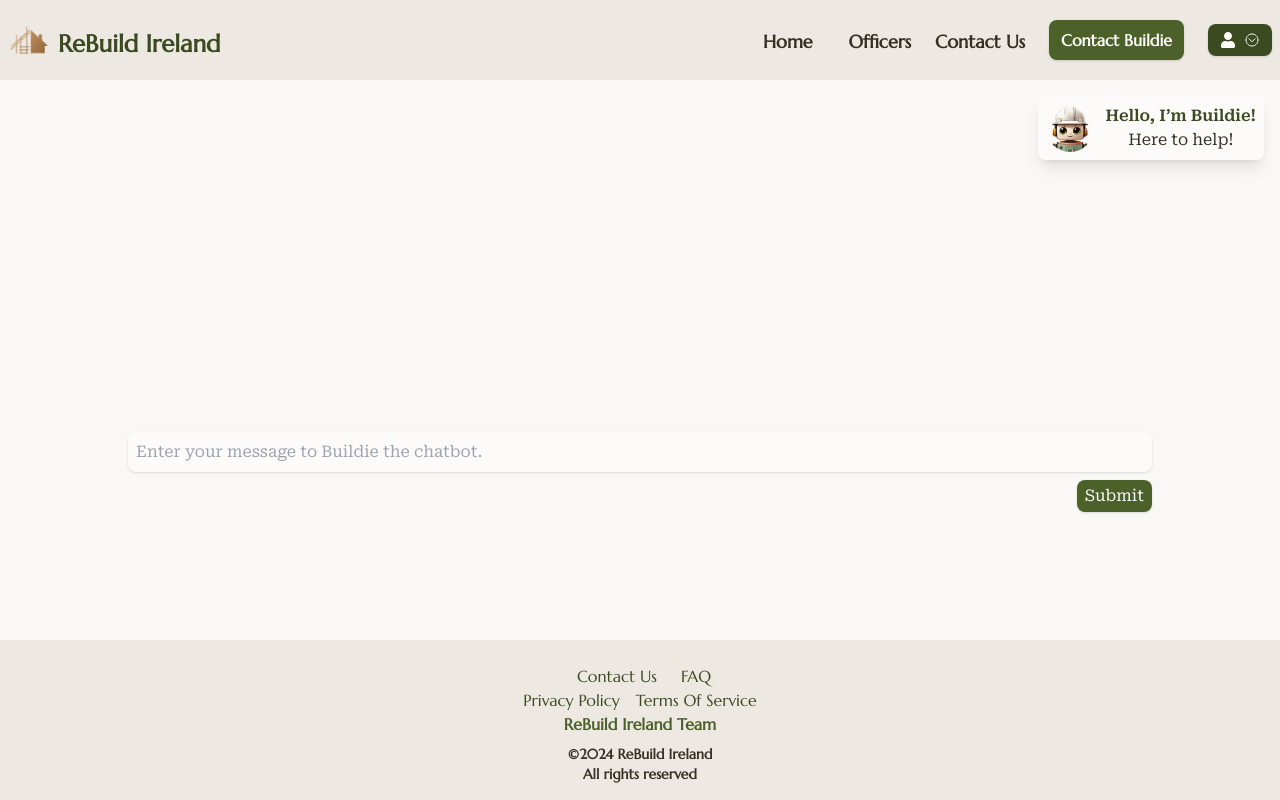
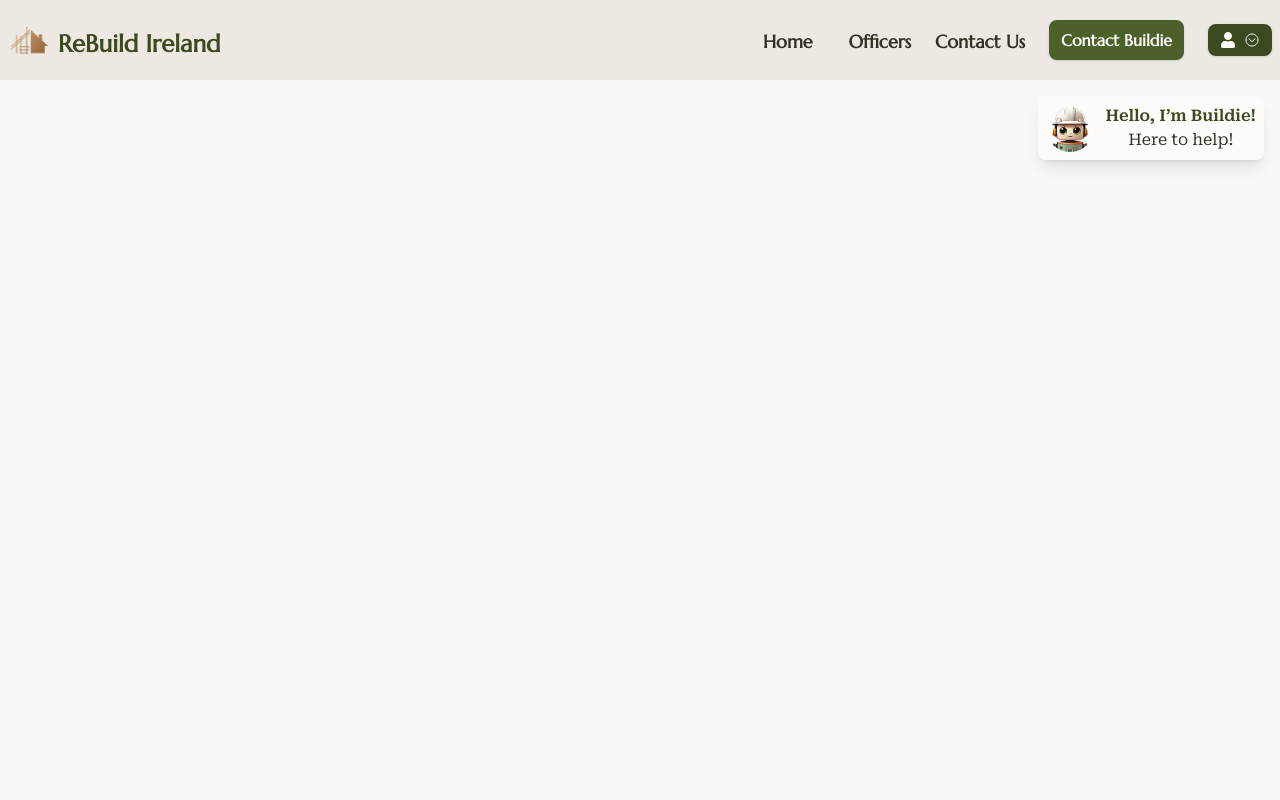
Before and after one commit to ai-avenger-teams/rebuild-ireland-frontend, a React (Vite) app: page /ChatRoom in a window 1280 px wide. Shown: the top 800 px of the page. Built offline with nearby package versions, Linux system fonts and the light colour scheme.

Commit message:
Style box

```diff
--- a/index.html
+++ b/index.html
@@ -1,12 +1,29 @@
-<!doctype html>
+<!DOCTYPE html>
 <html lang="en">
-
   <head>
     <meta charset="UTF-8" />
     <meta name="viewport" content="width=device-width, initial-scale=1.0" />
-  <link rel="apple-touch-icon" sizes="180x180" href="/src/assets/favicon/apple-touch-icon.png">
-  <link rel="icon" type="image/png" sizes="32x32" href="/src/assets/favicon/favicon-32x32.png">
-  <link rel="icon" type="image/png" sizes="16x16" href="/src/assets/favicon/favicon-16x16.png">
+    <link
+      rel="apple-touch-icon"
+      sizes="180x180"
+      href="/src/assets/favicon/apple-touch-icon.png"
+    />
+    <link
+      rel="icon"
+      type="image/png"
+      sizes="32x32"
+      href="/src/assets/favicon/favicon-32x32.png"
+    />
+    <link
+      rel="icon"
+      type="image/png"
+      sizes="16x16"
+      href="/src/assets/favicon/favicon-16x16.png"
+    />
+    <!-- <link
+      rel="stylesheet"
+      href="https://www.gstatic.com/dialogflow-console/fast/df-messenger/prod/v1/themes/df-messenger-default.css"
+    /> -->
     <title>ReBuild Ireland</title>
   </head>
 
@@ -15,4 +32,5 @@
     <script type="module" src="/src/main.jsx"></script>
   </body>
 
+  <script src="https://www.gstatic.com/dialogflow-console/fast/df-messenger/prod/v1/df-messenger.js"></script>
 </html>
--- a/src/App.css
+++ b/src/App.css
@@ -1,3 +1,32 @@
+/* https://cloud.google.com/dialogflow/cx/docs/concept/integration/dialogflow-messenger/css */
+
+:root {
+  --custom-green: #3b4a20
+  --custom-light-green: #4c602a;
+
+  --df-messenger-bot-message: #3773e5; /* Bot message background */
+  --df-messenger-user-message: #f4f4f4; /* User message background */
+  --df-messenger-font-color: #333333; /* Text color for messages */
+  --df-messenger-send-icon: #4c602a; /* Send icon color */
+
+  --df-messenger-button-titlebar-text-color: #ffffff; /* Title bar text color */
+  --df-messenger-chat-background-color: #f3f8ea; /* Chat window background */
+  --df-messenger-input-placeholder-color: #cccccc; /* Input placeholder text color */
+
+  --df-messenger-chat-window-height: 80vh; /* Chat window height */
+  --df-messenger-chat-window-width: 80vw; /* Chat window width */
+  --df-messenger-chat-bubble-border-radius: 50px; /* Chat bubble border radius */
+  --df-messenger-chat-window-box-shadow: rgba(0, 0, 0, 0.35) 0px 5px 15px;/* Chat window box shadow */
+
+  --df-messenger-titlebar-background: #3b4a20; /* Title bar background */
+  --df-messenger-titlebar-border: black; /* Title bar border */
+
+  --df-messenger-chat-bubble-background: #3b4a20; /* Chat bubble background */
+  --df-messenger-send-icon-color: #3b4a20; /* Send button icon colour */
+
+  --df-messenger-chat-border-radius: 10px; /* Border radius for the dialog */
+}
+
 #root {
   background-color: #faf8f6;
   margin: 0 auto;
@@ -81,3 +110,21 @@ body {
 .read-the-docs {
   color: #888;
 }
+
+/* Chat messenger styling */
+
+/* df-messenger-chat-window-height {
+  height: 500px;
+}
+
+df-messenger-chat-window-width {
+  width: 350px;
+}
+
+df-messenger-chat-window-offset {
+  bottom: 0;
+}
+
+df-messenger-chat-window-box-shadow {
+  box-shadow: 0 0 10px 0 rgba(0, 0, 0, 0.1);
+} */
--- a/src/api/auth.js
+++ b/src/api/auth.js
@@ -120,8 +120,6 @@ export const createUserDocumentFromGoogleAuth = async (userAuth) => {
 
   const userSnapShot = await getDoc(userDocRef);
 
-  console.log(userSnapShot);
-
   if (!userSnapShot.exists()) {
     const { email, displayName, name } = userAuth;
 
--- a/src/components/ChatBubble.jsx
+++ b/src/components/ChatBubble.jsx
@@ -1,21 +1,9 @@
-import PropTypes from 'prop-types';
-
-function ChatBubble(prop) {
-
-	return(
-		<div
-			className="p-2 m-2 bg-veryLightGreen rounded-lg shadow"
-			id={"chatbubble" + prop.index}
-		>
-			{prop.message}
-		</div>
-	)
-};
-
-ChatBubble.propTypes = {
-	message: PropTypes.string,
-	index: PropTypes.number,
-	user: PropTypes.bool,
-};
+function ChatBubble(props) {
+  return (
+    <div className="p-2 m-2 bg-veryLightGreen rounded-lg shadow">
+      {props.message}
+    </div>
+  );
+}
 
 export default ChatBubble;
--- a/src/components/ChatbotGreeting.jsx
+++ b/src/components/ChatbotGreeting.jsx
@@ -1,4 +1,4 @@
-import React, { useState, useEffect } from 'react';
+import { useState, useEffect } from "react";
 
 function ChatbotGreeting() {
   const [visible, setVisible] = useState(false);
@@ -21,7 +21,7 @@ function ChatbotGreeting() {
   return (
     <div
       className={`fixed right-4 top-24 bg-primarylight p-2 rounded-lg shadow-lg transition-opacity duration-500 ease-in-out ${
-        visible ? 'opacity-100' : 'opacity-0'
+        visible ? "opacity-100" : "opacity-0"
       }`}
       style={{ zIndex: 1000 }}
     >
--- a/src/pages/ChatRoom.jsx
+++ b/src/pages/ChatRoom.jsx
@@ -1,35 +1,42 @@
-import { useState } from "react";
-import { Helmet } from 'react-helmet-async';
+import { Helmet } from "react-helmet-async";
 import ChatInputBox from "../components/ChatInputBox";
-import ChatBubble from "../components/ChatBubble";
-import ChatbotGreeting from '../components/ChatbotGreeting';
+import ChatbotGreeting from "../components/ChatbotGreeting";
 
 // This is a simple component for rendering each chat bubble
 function ChatRoom() {
-	const [chatLog, setChatLog] = useState([]);
-
   // Function to add a new message to the chat log
-	const addMessageToLog = (newMessage) => {
-		setChatLog((prevLog) => [...prevLog, newMessage]);
-	};
 
   return (
     <>
       <Helmet>
         <title>Chatbot Buildie</title>
-				<meta name="description" content="Chat with Buildie, ReBuild Ireland's AI chatbot, for instant guidance on property purchasing, renovation, and management in Ireland. Get answers to your questions, personalized advice, and support for your property projects." />
-				<meta name="keywords" content="ReBuild Ireland AI chat, Buildie chatbot, property renovation advice, AI property assistant, Irish real estate chat, property management support, AI-driven property guidance, home renovation tips, property investment Ireland, interactive property help" />
+        <meta
+          name="description"
+          content="Chat with Buildie, ReBuild Ireland's AI chatbot, for instant guidance on property purchasing, renovation, and management in Ireland. Get answers to your questions, personalized advice, and support for your property projects."
+        />
+        <meta
+          name="keywords"
+          content="ReBuild Ireland AI chat, Buildie chatbot, property renovation advice, AI property assistant, Irish real estate chat, property management support, AI-driven property guidance, home renovation tips, property investment Ireland, interactive property help"
+        />
       </Helmet>
-			<section className="w-4/5 m-auto h-96 flex flex-col justify-between gap-y-8">
-				<header className="min-h-80 overflow-y-scroll">
-					{/* Render Chat Bubbles based on chatLog */}
-					{chatLog.map((message, index) => (
-						<ChatBubble key={index} message={message} />
-					))}
-				</header>
+      <section className="w-4/5 relative h-screen m-auto flex flex-col justify-between gap-y-8">
+        <df-messenger
+          // oauth-client-id="INSERT_OAUTH_CLIENT_ID"
+          location="eu"
+          project-id="national-ai-rebuild-ireland"
+          agent-id="db35d0a4-b15d-4349-a972-2095c66f446d"
+          language-code="en"
+          max-query-length="-1"
+        >
+          <df-messenger-chat-bubble
+            open
+            class="absolute bottom-20  right-0"
+            chat-title="Rebuild Ireland"
+          ></df-messenger-chat-bubble>
+        </df-messenger>
         <div>
           {/* Pass the addMessageToLog function to ChatInputBox */}
-					<ChatInputBox addMessage={addMessageToLog} />
+          {/* <ChatInputBox addMessage={addMessageToLog} /> */}
         </div>
         <ChatbotGreeting />
       </section>
--- a/src/pages/ContactPage.jsx
+++ b/src/pages/ContactPage.jsx
@@ -42,7 +42,10 @@ function Contact() {
           </p>
           {isSubmitted && (
             <div className="w-full max-w-xl mx-auto flex flex-col text-customLightGreen font-semibold bg-primarylight border border-veryLightGreen shadow rounded-lg p-4 my-4">
-              <p>Thank you for your message! We will get back to you as soon as possible.</p>
+              <p>
+                Thank you for your message! We will get back to you as soon as
+                possible.
+              </p>
             </div>
           )}
         </div>
```
Also changed, not shown: src/components/ChatInputBox.jsx (+2 -5 lines), lol.html (deleted). Lines whose indentation alone changed are shown as unchanged.
